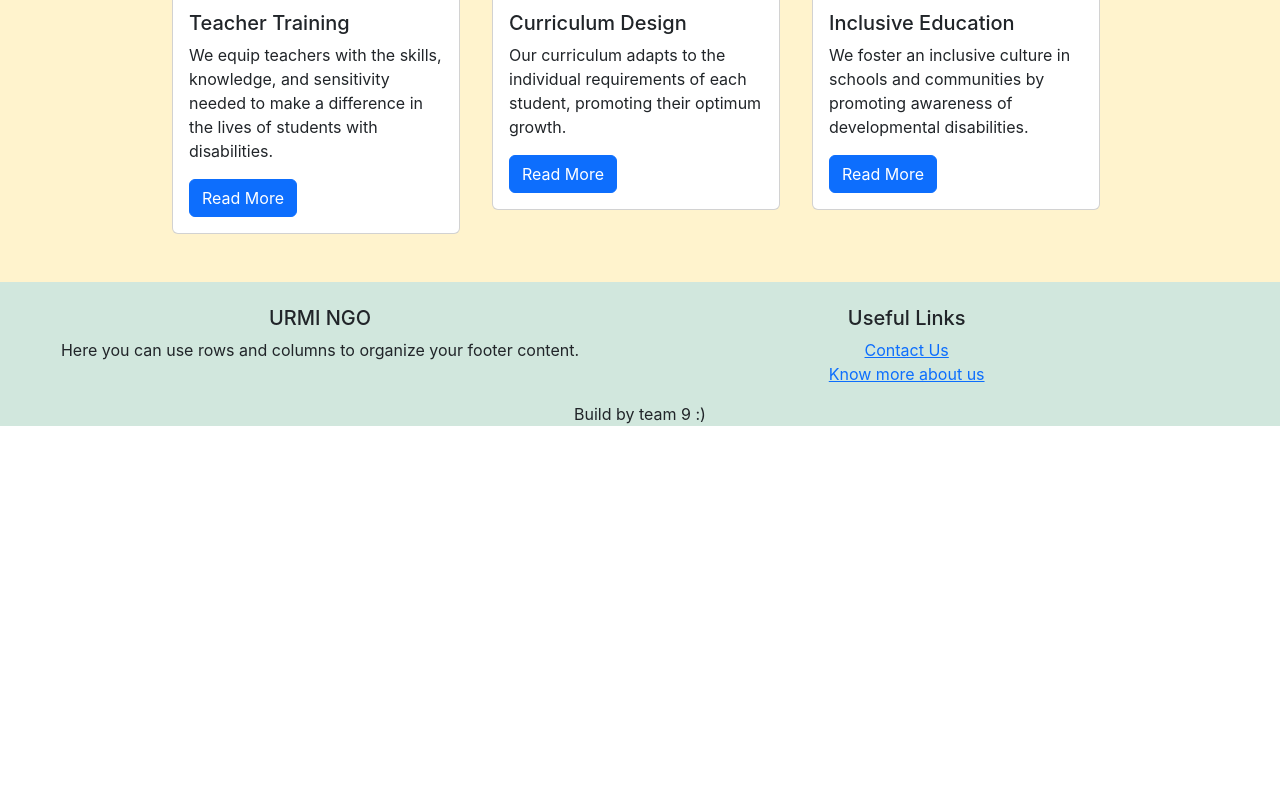
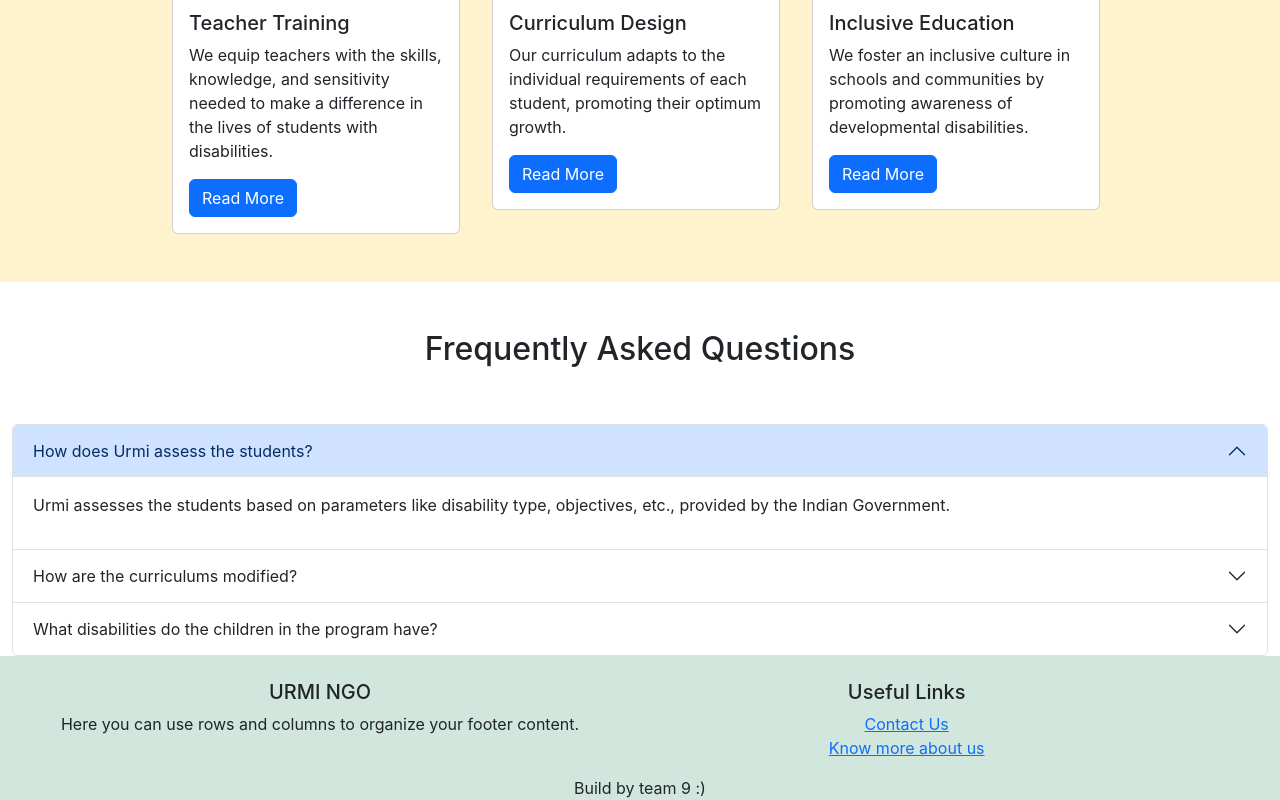
Before and after one commit to cfgmumbai2023/Team-9, a React (Create React App) app: page / in a window 1280 px wide. Shown: the part 638-1438 px from the top of the page. Before the commit the page ends 1064 px from the top, so only its background shows below. Built offline with nearby package versions, Linux system fonts and the light colour scheme.

Commit message:
added faq

```diff
--- a/src/App.js
+++ b/src/App.js
@@ -1,16 +1,17 @@
-
+import logo from "./logo.svg";
 import "./App.css";
 import Navbar from "./components/Navbar";
 import Card from "./components/Card";
 import Customize from "./components/Customize";
+import Faq from "./components/Faq";
 import Footer from "./components/Footer";
-
 function App() {
   return (
     <div>
       <Navbar></Navbar>
       <Customize></Customize>
       <Card></Card>
+      <Faq></Faq>
       <Footer></Footer>
     </div>
   );
--- /dev/null
+++ b/src/components/Faq.js
@@ -0,0 +1,104 @@
+import React from "react";
+
+function Faq() {
+  return (
+    <div>
+      <div className="container-fluid">
+        <div className="row">
+          <div className="col-md-12">
+            <h2 className="text-center py-5">Frequently Asked Questions</h2>
+          </div>
+
+          <div className="col-md-12">
+            <div className="accordion" id="accordionExample">
+              <div className="accordion-item">
+                <h2 className="accordion-header">
+                  <button
+                    className="accordion-button"
+                    type="button"
+                    data-bs-toggle="collapse"
+                    data-bs-target="#collapseOne"
+                    aria-expanded="true"
+                    aria-controls="collapseOne"
+                  >
+                    How does Urmi assess the students?
+                  </button>
+                </h2>
+                <div
+                  id="collapseOne"
+                  className="accordion-collapse collapse show"
+                  data-bs-parent="#accordionExample"
+                >
+                  <div className="accordion-body">
+                    <p>
+                      Urmi assesses the students based on parameters like
+                      disability type, objectives, etc., provided by the Indian
+                      Government.
+                    </p>
+                  </div>
+                </div>
+              </div>
+              <div className="accordion-item">
+                <h2 className="accordion-header">
+                  <button
+                    className="accordion-button collapsed"
+                    type="button"
+                    data-bs-toggle="collapse"
+                    data-bs-target="#collapseTwo"
+                    aria-expanded="false"
+                    aria-controls="collapseTwo"
+                  >
+                    How are the curriculums modified?
+                  </button>
+                </h2>
+                <div
+                  id="collapseTwo"
+                  className="accordion-collapse collapse"
+                  data-bs-parent="#accordionExample"
+                >
+                  <div className="accordion-body">
+                    <p>
+                      We analyze the assessment parameters regularly and tweak
+                      the curriculums to best fit the students' needs.
+                    </p>
+                  </div>
+                </div>
+              </div>
+              <div className="accordion-item">
+                <h2 className="accordion-header">
+                  <button
+                    className="accordion-button collapsed"
+                    type="button"
+                    data-bs-toggle="collapse"
+                    data-bs-target="#collapseThree"
+                    aria-expanded="false"
+                    aria-controls="collapseThree"
+                  >
+                    What disabilities do the children in the program have?
+                  </button>
+                </h2>
+                <div
+                  id="collapseThree"
+                  className="accordion-collapse collapse"
+                  data-bs-parent="#accordionExample"
+                >
+                  <div className="accordion-body">
+                    <p>
+                      The Urmi Foundation works with children who have a range
+                      of developmental disabilities, including but not limited
+                      to autism spectrum disorders, Down syndrome, intellectual
+                      disabilities, and learning disabilities. We strive to
+                      provide inclusive support for children with diverse needs.
+                    </p>
+                  </div>
+                </div>
+              </div>
+            </div>
+          </div>
+        </div>
+      </div>
+    </div>
+  );
+}
+
+export default Faq;
```
